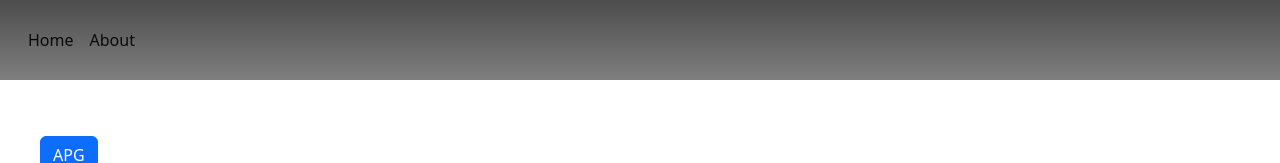
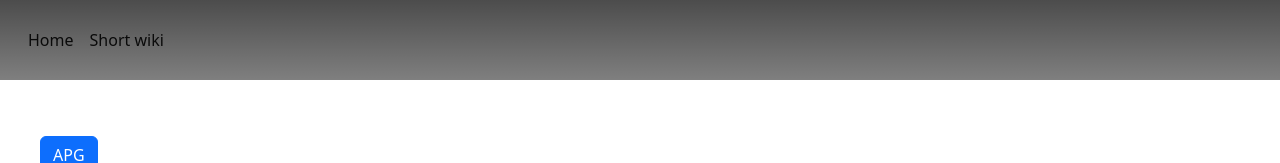
Before and after one commit to alari777/apg-tool, a Next.js app: page / in a window 1280 px wide. Shown: the top 163 px of the page. Built offline with nearby package versions, Linux system fonts and the light colour scheme.

Commit message:
updated nav bar

```diff
--- a/src/components/Header/Header.tsx
+++ b/src/components/Header/Header.tsx
@@ -16,11 +16,11 @@ const Header: FC = () => {
               Home
             </Link>
             <Link
-              data-testid='nav-home'
+              data-testid='nav-wiki'
               className='nav-item nav-link active'
-              href='/about'
+              href='/wiki'
             >
-              About
+              Short wiki
             </Link>
           </div>
         </div>
```
